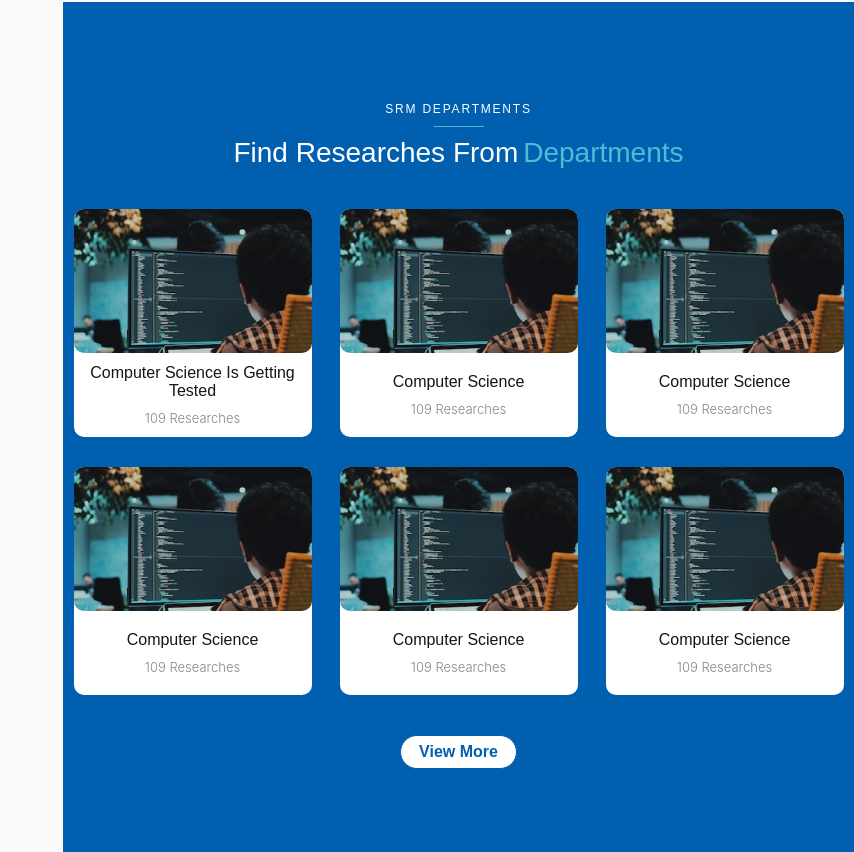
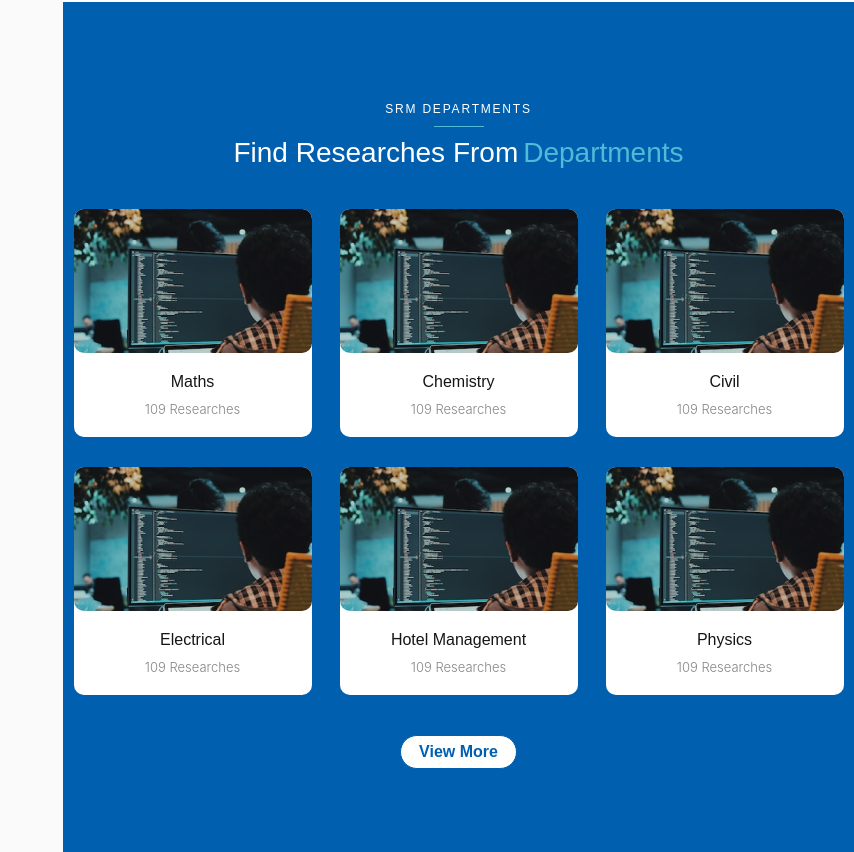
Before and after one commit to auspy/srmRepo, a React (Create React App) app: page / in a window 1280 px wide. Shown: the part 1213-2065 px from the top of the page, without its empty margins (426-1280 px from the left). Built offline with nearby package versions, Linux system fonts and the light colour scheme; no server answers.

Commit message:
all things working

```diff
--- a/src/common.js
+++ b/src/common.js
@@ -1,7 +1,7 @@
 // CAPITALISE
 export const toCapitalise = (item) => {
     return item
-      .split(" ")
+      ?.split(" ")
       .map((item) => {
         return item[0].toUpperCase() + item.substring(1).toLowerCase();
       })
--- a/src/components/Profile/ProfileHero.js
+++ b/src/components/Profile/ProfileHero.js
@@ -65,7 +65,7 @@ const ProfileHero = (props) => {
           <div className="" style={{width:"fit-content"}}>
             {/* HEADING */}
             <div className="frc">
-              <h2>{toCapitalise(user.name)}</h2>
+              <h2>{toCapitalise(user?.name)}</h2>
               <a
                 href={user.scholarUrl||"https://scholar.google.co.in/citations?user=vE66xpgAAAAJ&hl=en"}
                 className="bColor ml15 regu12"
@@ -81,7 +81,7 @@ const ProfileHero = (props) => {
               </a>
             </div>
             {/* POST */}
-            <div className="regu13 paraColor mt5">{toCapitalise(user.post)}</div>
+            <div className="regu13 paraColor mt5">{toCapitalise(user?.post)}</div>
             {/* BLUE LINE */}
             <div
               className="blueLine mb20"
--- a/src/components/common/SearchBar.js
+++ b/src/components/common/SearchBar.js
@@ -1,40 +1,57 @@
+import { useState } from "react";
+import { useLocation, useNavigate, useSearchParams } from "react-router-dom";
 import IconSearch from "../../static/icons/IconSearch";
 
 const SearchBar = (props) => {
+  const [searchParams] = useSearchParams();
   const commonStyle = {
     padding: "0px 15px",
     border: "1px solid #EAEAEA",
     height: "inherit",
-    boxSizing:"border-box",
+    boxSizing: "border-box",
   };
+  const [search, setSearch] = useState("");
+  const navigation = useNavigate();
+  const { pathname } = useLocation();
   return (
     <div
       className="frc"
       style={{
-        height: props.height||60,
+        height: props.height || 60,
         borderRadius: 5,
-        width:"fit-content",
+        width: "fit-content",
         filter: "drop-shadow(0px 6px 20px rgba(51, 51, 51, 0.12))",
       }}
     >
       <input
-      type={"text"}
+        type={"text"}
         style={{
           ...commonStyle,
-          width:props.width||277,
+          width: props.width || 277,
           borderRadius: "5px 0px 0px 5px",
           color: "var(--heading)",
         }}
         placeholder={"Enter first few letters"}
+        onChange={(e) => {
+          setSearch(e.target.value);
+        }}
       />
       <button
+        // to={`/SearchResults?p=${search}`}
         style={{
           ...commonStyle,
-          width:55,
+          width: 55,
           borderLeft: "none",
           borderRadius: "0px 5px 5px 0px",
         }}
         className="bgNone bgLightBlue"
+        onClick={() => {
+          navigation(
+            `${pathname}${pathname.match("SearchResults")?"":"/SearchResults"}?search=${search}&departType=${searchParams.get(
+              "departType"
+            )}`
+          );
+        }}
       >
         <IconSearch color={"white"} />
       </button>
--- a/src/components/departs/collection.js
+++ b/src/components/departs/collection.js
@@ -13,8 +13,17 @@ export const Collection = () => {
   const callaboutPage = async () => {
     try {
       const url = "http://127.0.0.1:7780" + `/interest`;
+      const url2 = "http://127.0.0.1:7780" + `/alldepartment`;
 
       const res = await fetch(url, {
+        method: "GET",
+        headers: {
+          "Content-Type": "application/json",
+          Accept: "application/json",
+        },
+        redirect: "follow",
+      });
+      const res2 = await fetch(url2, {
         method: "GET",
         headers: {
           "Content-Type": "application/json",
@@ -25,7 +34,8 @@ export const Collection = () => {
 
       const data = await res.json();
       const msg = data.message;
-      console.log(msg);
+      const data2 = await res2.json();
+      console.log(msg,data2,"nice");
       const arr = [];
       const ids = {};
       msg.forEach((item) => {
--- a/src/components/departs/front.js
+++ b/src/components/departs/front.js
@@ -1,7 +1,9 @@
 import { useState } from "react";
-import { AlphaFilter, Path } from "../../screens/ScreenLists";
+import {
+  // AlphaFilter,
+   Path } from "../../screens/ScreenLists";
 // import styles from "../../static/css/front.module.css";
-import SearchBar from "../common/SearchBar";
+// import SearchBar from "../common/SearchBar";
 
 // export const Front2 = (props) => {
 //   return (
@@ -69,11 +71,11 @@ const Front = (props) => {
               <h1>Discover</h1>
             </div>
             {/* SEARCH BAR */}
-            <div className="mt30">
+            {/* <div className="mt30">
               <SearchBar height={50} width={489} />
-            </div>
+            </div> */}
             {/* FILTER SHORTCUTS */}
-            <AlphaFilter filter={filter} setFilter={setFilter} />
+            {/* <AlphaFilter filter={filter} setFilter={setFilter} /> */}
           </div>
           {/* RIGHT SIDE */}
           {/* IMAGE */}
--- a/src/components/home/LeftMenu.js
+++ b/src/components/home/LeftMenu.js
@@ -43,7 +43,7 @@ const LeftMenu = () => {
             <span className="regu12 caps mb5 frc">
               Explore research papers by srm university
             </span>
-            <SearchBar />
+            {/* <SearchBar /> */}
           </div>
         </div>
         {/* top seached links */}
@@ -79,10 +79,10 @@ export default LeftMenu;
 // 7 links
 export const topLinks = [
   { name: "Authors in computer science", href: paths.collectionList("Computer Science","Authors") },
-  { name: "Test1", href: paths.collectionList("Test1") },
+  { name: "Maths", href: paths.collectionList("Maths") },
   { name: "Computer Science", href: paths.collectionList("Computer Science") },
   { name: "Law", href: paths.collectionList("Law") },
   { name: "Compiler Design", href: paths.collectionList("Compiler Design") },
-  { name: "Link name", href: "/" },
-  { name: "Link name", href: "/" },
+  // { name: "Link name", href: "/" },
+  // { name: "Link name", href: "/" },
 ];
--- a/src/navigation/RootNavi.js
+++ b/src/navigation/RootNavi.js
@@ -24,9 +24,20 @@ const RootNavi = () => {
       {/* <Route path="/Collections/:collection?type=Authors&departType=:departType" element={<ScreenLists />} /> */}
 
       {/* Author profile */}
-      <Route path="/Collections/:collection/:name" element={<ScreenProfile />} />
-      <Route path="/Collections/:collection/:name?id=:id" element={<ScreenProfile />} />
+      <Route
+        path="/Collections/:collection/:name"
+        element={<ScreenProfile />}
+      />
+      <Route
+        path="/Collections/:collection/:name?id=:id"
+        element={<ScreenProfile />}
+      />
 
+      {/* SEARCH RESULTS */}
+      <Route
+        path="/Collections/:collection/SearchResults"
+        element={<ScreenLists />}
+      />
 
       <Route
         path="*"
--- a/src/screens/ScreenHome.js
+++ b/src/screens/ScreenHome.js
@@ -40,12 +40,42 @@ export default Home;
 // 6 items only
 
 const departments = [
-  { img: "", name: "Computer Science is getting tested", docs: 109, href: "/" },
-  { img: "", name: "Computer Science", docs: 109, href: "/" },
-  { img: "", name: "Computer Science", docs: 109, href: "/" },
-  { img: "", name: "Computer Science", docs: 109, href: "/" },
-  { img: "", name: "Computer Science", docs: 109, href: "/" },
-  { img: "", name: "Computer Science", docs: 109, href: "/" },
+  {
+    img: "",
+    name: "Maths",
+    docs: 109,
+    href: paths.collectionList("Maths", "Research Papers"),
+  },
+  {
+    img: "",
+    name: "Chemistry",
+    docs: 109,
+    href: paths.collectionList("Chemistry", "Research Papers"),
+  },
+  {
+    img: "",
+    name: "Civil",
+    docs: 109,
+    href: paths.collectionList("Civil", "Research Papers"),
+  },
+  {
+    img: "",
+    name: "Electrical",
+    docs: 109,
+    href: paths.collectionList("Electrical", "Research Papers"),
+  },
+  {
+    img: "",
+    name: "Hotel Management",
+    docs: 109,
+    href: paths.collectionList("Hotel Management", "Research Papers"),
+  },
+  {
+    img: "",
+    name: "Physics",
+    docs: 109,
+    href: paths.collectionList("Physics", "Research Papers"),
+  },
 ];
 
 const Departments = () => {
@@ -167,7 +197,9 @@ export const DepartItem = (props) => {
             className={` ${props.small ? "regu14 mediP" : "regu16 popi"}  caps`}
             style={{ textAlign: "center" }}
             to={props.info?.href}
-            onClick={()=>{console.log(props.info?.href);}}
+            onClick={() => {
+              console.log(props.info?.href);
+            }}
           >
             {props.info?.name?.toLowerCase() || "Development Name"}
           </Link>
@@ -471,7 +503,12 @@ const TopContriItem = (props) => {
 // PDF VIEW ELEMENTS
 
 const PdfView = () => {
-  const pdf = [
+  const imgs = [
+    require("../static/images/pdf.png"),
+    require("../static/images/pdf2.png"),
+    require("../static/images/pdf3.png"),
+  ];
+  const [pdf, setPdf] = useState([
     {
       name: "Non-preemptive Scheduling",
       img: require("../static/images/pdf.png"),
@@ -492,7 +529,48 @@ const PdfView = () => {
       conference: "Mathematics",
       author: ["Cowan", "Nicolas B.", "Agol", "Eric"],
     },
-  ];
+  ]);
+  const callaboutPage = async () => {
+    try {
+      // console.log(type, departName, "inside");
+      // const url = "http://127.0.0.1:7780" + `/department?id=${departName}&type=${type}`;
+      const url = "http://127.0.0.1:7780" + `/highpaper`;
+
+      const res = await fetch(url, {
+        method: "GET",
+        headers: {
+          "Content-Type": "application/json",
+          Accept: "application/json",
+        },
+        redirect: "follow",
+      });
+
+      const data = await res.json();
+      const dataa = data.message;
+      console.log(dataa, "high papers");
+      const arr = [];
+      dataa?.forEach((item, i) => {
+        arr.push({
+          name: item.tittle,
+          author: item.author,
+          cited: item.cited,
+          href: item.link,
+          conference: item.publication,
+          date: item.publishyear,
+          img: imgs[i],
+        });
+      });
+      setPdf(arr);
+
+      if (!res.status === 200) {
+        console.log("Errr");
+      }
+    } catch (e) {}
+  };
+  useEffect(() => {
+    // console.log(type, "type");
+    callaboutPage();
+  }, []);
 
   const bgBoxesStyle = {
     position: "relative",
@@ -595,16 +673,20 @@ const PdfView = () => {
           {/* DESCRIPTION */}
 
           <div style={{ width: 775, alignSelf: "center" }}>
+            {/* pages */}
             <Descrip
               conference={pdf[img]?.conference}
               name={pdf[img]?.name}
               author={pdf[img]?.author}
-              href={"/"}
+              href={pdf[img]?.href}
+              date={pdf[img]?.date}
+              cited={pdf[img]?.cited}
             />
           </div>
           {/* BULLETS */}
           <div className="gcc mt30">
             <div className="frc">
+              {/* left arrow */}
               <button
                 className="mr10"
                 onClick={() => {
@@ -618,6 +700,7 @@ const PdfView = () => {
                 {/* <IconArrowDown /> */}
                 <div className="regu16 frc notSelectColor popi">{"<"}</div>
               </button>
+              {/* bullets */}
               {pdf?.map((item, i) => (
                 <button
                   onClick={() => {
@@ -634,6 +717,7 @@ const PdfView = () => {
                   }}
                 />
               ))}
+              {/* right arrow */}
               <button
                 className="ml10"
                 onClick={() => {
```
Also changed, not shown: src/screens/ScreenLists.js (+13 -10 lines).
